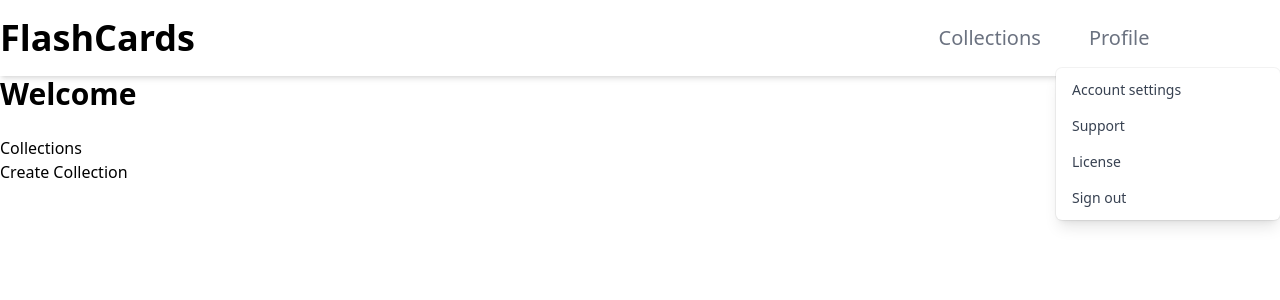
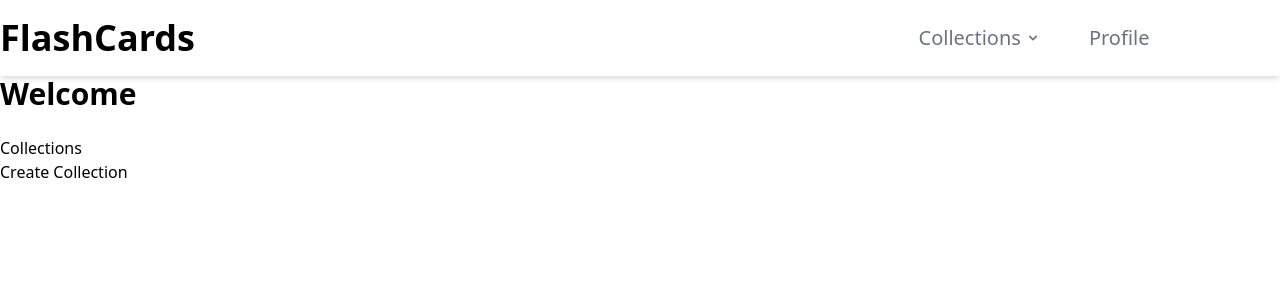
Before and after one commit to yap8/flashcards, a React (Create React App) app in the folder client/: page / in a window 1280 px wide. Shown: the top 300 px of the page. Built offline with nearby package versions, Linux system fonts and the light colour scheme; sample sign-in values are in the browser's storage.

Commit message:
added Menu component

```diff
--- a/client/src/components/Button.js
+++ b/client/src/components/Button.js
@@ -14,15 +14,28 @@ const getColorClasses = (color) => {
   return `${bgClasses} ${textClasses}`
 }
 
-const Button = ({ tag = 'button', children, ...props }) => {
+const Button = ({ tag = 'button', dropdown, active, children, ...props }) => {
   const propKeys = Object.keys(props)
 
   const color = propKeys.filter(property => colors.includes(property))[0] || 'white'
 
-  const buttonClasses = 'text-xl px-4 py-2 inline-flex items-center justify-center rounded-md transition'
-  const colorClasses = getColorClasses(color)
+  const classesObj = {
+    base: 'text-xl px-4 py-2 inline-flex items-center justify-center rounded-md transition',
+    color: getColorClasses(color),
+    active: active ? 'text-gray-900 bg-gray-200 cursor-default' : ''
+  }
 
-  const classes = `${buttonClasses} ${colorClasses}`
+  const classes = `${ classesObj.base } ${ classesObj.color } ${ classesObj.active }`
+
+  if (dropdown) return (
+    <button
+      className={ classes }
+      { ...props }
+    >
+      { children }
+      <svg class="ml-1 w-4 h-4" fill="currentColor" viewBox="0 0 20 20" xmlns="http://www.w3.org/2000/svg"><path fill-rule="evenodd" d="M5.293 7.293a1 1 0 011.414 0L10 10.586l3.293-3.293a1 1 0 111.414 1.414l-4 4a1 1 0 01-1.414 0l-4-4a1 1 0 010-1.414z" clip-rule="evenodd"></path></svg>
+    </button>
+  )
 
   switch (tag) {
     case 'a':
--- a/client/src/components/Header.js
+++ b/client/src/components/Header.js
@@ -1,12 +1,22 @@
 import { useDispatch, useSelector } from "react-redux"
-import { NavLink, Link } from "react-router-dom"
+import { Link } from "react-router-dom"
+import { openMenu } from "../redux/actions/appActions"
 import { logout } from "../redux/actions/authActions"
 import Button from "./Button"
+import Menu from "./Menu/Menu"
+import MenuItem from "./Menu/MenuItem"
 
 const Header = () => {
   const { user } = useSelector(state => state.auth)
+  const { menus } = useSelector(state => state.app)
 
   const dispatch = useDispatch()
+
+  const handleMenuButtonClick = () => {
+    if (menus.header) return
+
+    dispatch(openMenu('header'))
+  }
 
   return (
     <header className="shadow-md">
@@ -17,17 +27,18 @@ const Header = () => {
             <li className="mr-4">
               <Button
                 dropdown
+                active={ menus.header }
+                data-menu="header"
+                onClick={ handleMenuButtonClick }
               >Collections</Button>
-              <div class="origin-top-right absolute right-0 mt-2 w-56 rounded-md shadow-lg bg-white ring-1 ring-black ring-opacity-5 focus:outline-none" role="menu" aria-orientation="vertical" aria-labelledby="menu-button" tabindex="-1">
-                <div class="py-1" role="none">
-                  <a href="#" class="text-gray-700 block px-4 py-2 text-sm" role="menuitem" tabindex="-1" id="menu-item-0">Account settings</a>
-                  <a href="#" class="text-gray-700 block px-4 py-2 text-sm" role="menuitem" tabindex="-1" id="menu-item-1">Support</a>
-                  <a href="#" class="text-gray-700 block px-4 py-2 text-sm" role="menuitem" tabindex="-1" id="menu-item-2">License</a>
-                  <form method="POST" action="#" role="none">
-                    <button type="submit" class="text-gray-700 block w-full text-left px-4 py-2 text-sm" role="menuitem" tabindex="-1" id="menu-item-3">Sign out</button>
-                  </form>
-                </div>
-              </div>
+              <Menu open={ menus.header } >
+                <MenuItem to="/collections">
+                  Library
+                </MenuItem>
+                <MenuItem to="/collections/create">
+                  Create
+                </MenuItem>
+              </Menu>
             </li>
             <li className="mr-4">
               <Button
--- /dev/null
+++ b/client/src/components/Menu/Menu.js
@@ -0,0 +1,31 @@
+import { useEffect, useRef } from "react"
+import { useDispatch } from "react-redux"
+import { closeMenu } from "../../redux/actions/appActions"
+
+const Menu = ({ children, open }) => {
+  const classes = `w-44 bg-white rounded rounded-tl-none divide-y divide-gray-100 shadow absolute ${open ? '' : 'hidden' }`
+  const dispatch = useDispatch()
+  const wrapperRef = useRef(null)
+
+  useEffect(() => {
+    const handleClickOutside = (e) => {
+      if (open && wrapperRef.current && !wrapperRef.current.contains(e.target) && e.which === 1 && !e.target.dataset.menu) {
+        dispatch(closeMenu())
+      }
+    }
+
+    document.addEventListener("mousedown", handleClickOutside)
+
+    return () => document.removeEventListener("mousedown", handleClickOutside)
+  }, [dispatch, open, wrapperRef])
+
+  return (
+    <div className={ classes } ref={ wrapperRef }>
+      <ul className="p-2">
+        { children }
+      </ul>
+    </div>
+  )
+}
+
+export default Menu
--- /dev/null
+++ b/client/src/components/Menu/MenuItem.js
@@ -0,0 +1,24 @@
+import { useDispatch } from "react-redux"
+import { Link } from "react-router-dom"
+import { closeMenu } from "../../redux/actions/appActions"
+
+const MenuItem = ({ children, ...props }) => {
+  const classes = 'block text-xl text-gray-500 hover:text-gray-900 py-2 px-4 transition bg-white hover:bg-gray-200 group-last:rounded-b group-first:rounded-t'
+  const dispatch = useDispatch()
+
+  return (
+    <li
+      className="group"
+    >
+      <Link
+        className={classes}
+        { ...props }
+        onClick={ () => dispatch(closeMenu()) }
+      >
+        { children }
+      </Link>
+    </li>
+  )
+}
+
+export default MenuItem
--- a/client/src/redux/actions/appActions.js
+++ b/client/src/redux/actions/appActions.js
@@ -1,4 +1,4 @@
-import { APP_SET_ERROR, APP_SET_LOADING, APP_SET_MESSAGE, APP_SET_SUCCESS } from "./types"
+import { APP_CLOSE_MENU, APP_OPEN_MENU, APP_SET_ERROR, APP_SET_LOADING, APP_SET_MESSAGE, APP_SET_SUCCESS } from "./types"
 
 export const setLoading = (value) => {
   return {
@@ -27,3 +27,16 @@ export const setMessage = (value) => {
     payload: value
   }
 }
+
+export const openMenu = (place) => {
+  return {
+    type: APP_OPEN_MENU,
+    payload: place
+  }
+}
+
+export const closeMenu = () => {
+  return {
+    type: APP_CLOSE_MENU
+  }
+}
--- a/client/src/redux/actions/types.js
+++ b/client/src/redux/actions/types.js
@@ -4,6 +4,8 @@ export const APP_SET_ERROR = 'APP_SET_ERROR'
 export const APP_SET_SUCCESS = 'APP_SET_SUCCESS'
 export const APP_SET_MESSAGE = 'APP_SET_MESSAGE'
 export const APP_RESET = 'APP_RESET'
+export const APP_OPEN_MENU = 'APP_OPEN_MENU'
+export const APP_CLOSE_MENU = 'APP_CLOSE_MENU'
 
 // auth
 export const AUTH_SET_USER = 'AUTH_SET_USER'
--- a/client/src/redux/reducers/appReducer.js
+++ b/client/src/redux/reducers/appReducer.js
@@ -1,10 +1,13 @@
-import { APP_RESET, APP_SET_ERROR, APP_SET_LOADING, APP_SET_MESSAGE, APP_SET_SUCCESS } from "../actions/types";
+import { APP_CLOSE_MENU, APP_OPEN_MENU, APP_RESET, APP_SET_ERROR, APP_SET_LOADING, APP_SET_MESSAGE, APP_SET_SUCCESS } from "../actions/types";
 
 const initialState = {
   loading: false,
   error: false,
   success: false,
-  message: ''
+  message: '',
+  menus: {
+    header: false
+  }
 }
 
 const appReducer = (state = initialState, action) => {
@@ -29,6 +32,19 @@ const appReducer = (state = initialState, action) => {
         ...state,
         message: action.payload
       }
+    case APP_OPEN_MENU:
+      return {
+        ...state,
+        menus: {
+          ...state.menus,
+          [action.payload]: true
+        }
+      }
+    case APP_CLOSE_MENU:
+      return {
+        ...state,
+        menus: initialState.menus
+      }
     case APP_RESET:
       return initialState
     default:
```
